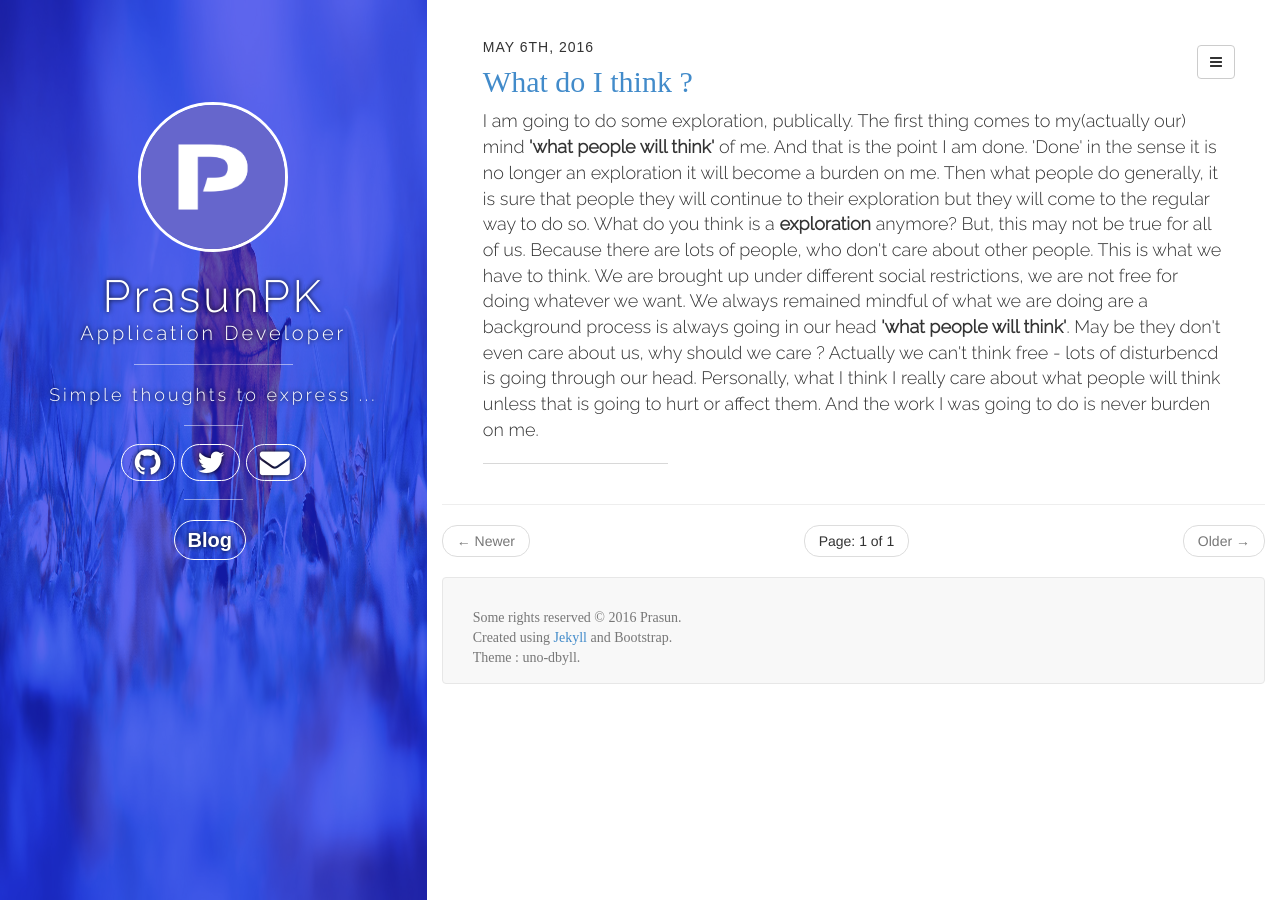
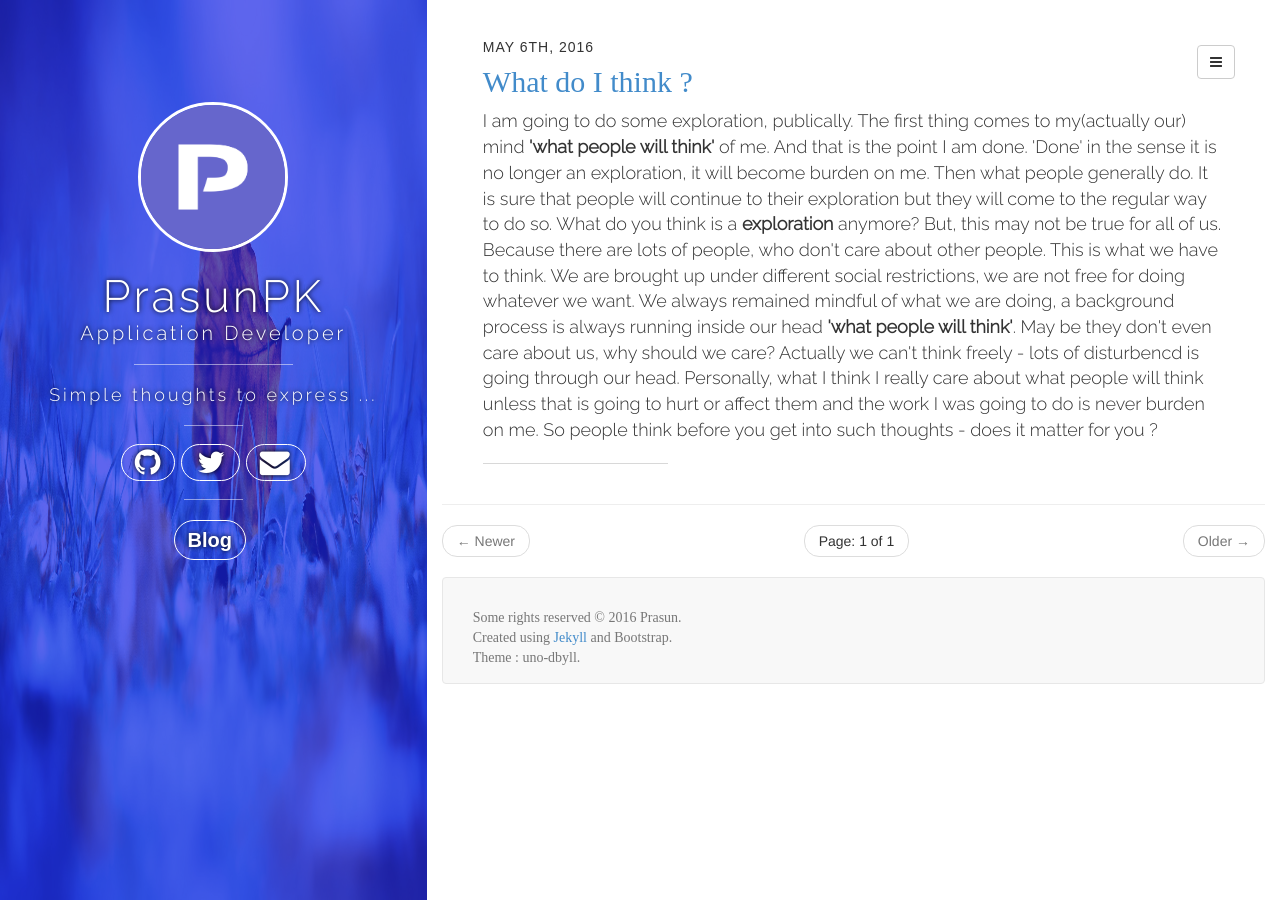
Before and after one commit to PrasunPK/PrasunPK.github.io, a Jekyll site: the page built from index.html, in a window 1280 px wide. Built offline with Jekyll 4.4.1, drawn with Linux system fonts in a browser that asks for light colours; nearby versions of some CDN libraries; some web fonts are replaced; the list of posts is cut into pages by our own code; comment, search, counter and statistics services are not loaded.

Commit message:
[1] - correction _May

```diff
--- a/_posts/2016-05-06-What-do-I-think.md
+++ b/_posts/2016-05-06-What-do-I-think.md
@@ -8,5 +8,5 @@ tags:
     - Life
     - Thought
 description:
-    - I am going to do some exploration, publically. The first thing comes to my(actually our) mind <b>'what people will think'</b> of me. And that is the point I am done. 'Done' in the sense it is no longer an exploration it will become a burden on me. Then what people do generally, it is sure that people they will continue to their exploration but they will come to the regular way to do so. What do you think is a <b>exploration</b> anymore? But, this may not be true for all of us. Because there are lots of people, who don't care about other people. This is what we have to think. We are brought up under different social restrictions, we are not free for doing whatever we want. We always remained mindful of what we are doing are a background process is always going in our head <b>'what people will think'</b>. May be they don't even care about us, why should we care ?  Actually we can't think free - lots of disturbencd is going through our head. Personally, what I think I really care about what people will think unless that is going to hurt or affect them. And the work I was going to do is never burden on me.
+    - I am going to do some exploration, publically. The first thing comes to my(actually our) mind <b>'what people will think'</b> of me. And that is the point I am done. 'Done' in the sense it is no longer an exploration, it will become burden on me. Then what people generally do. It is sure that people will continue to their exploration but they will come to the regular way to do so. What do you think is a <b>exploration</b> anymore? But, this may not be true for all of us. Because there are lots of people, who don't care about other people. This is what we have to think. We are brought up under different social restrictions, we are not free for doing whatever we want. We always remained mindful of what we are doing, a background process is always running inside our head <b>'what people will think'</b>. May be they don't even care about us, why should we care? Actually we can't think freely - lots of disturbencd is going through our head. Personally, what I think I really care about what people will think unless that is going to hurt or affect them and the work I was going to do is never burden on me. So people think before you get into such thoughts - does it matter for you ?
 ---
```
